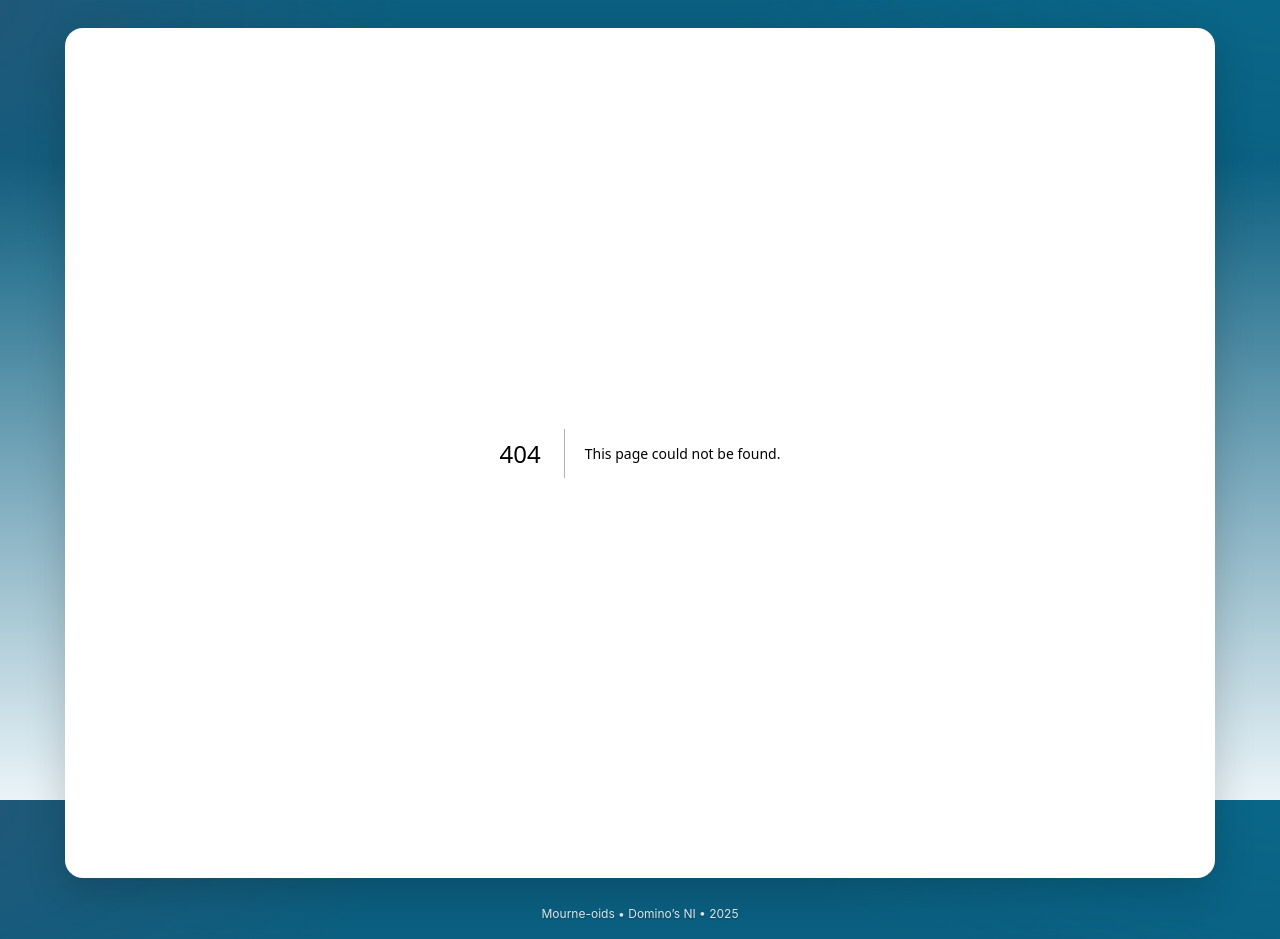
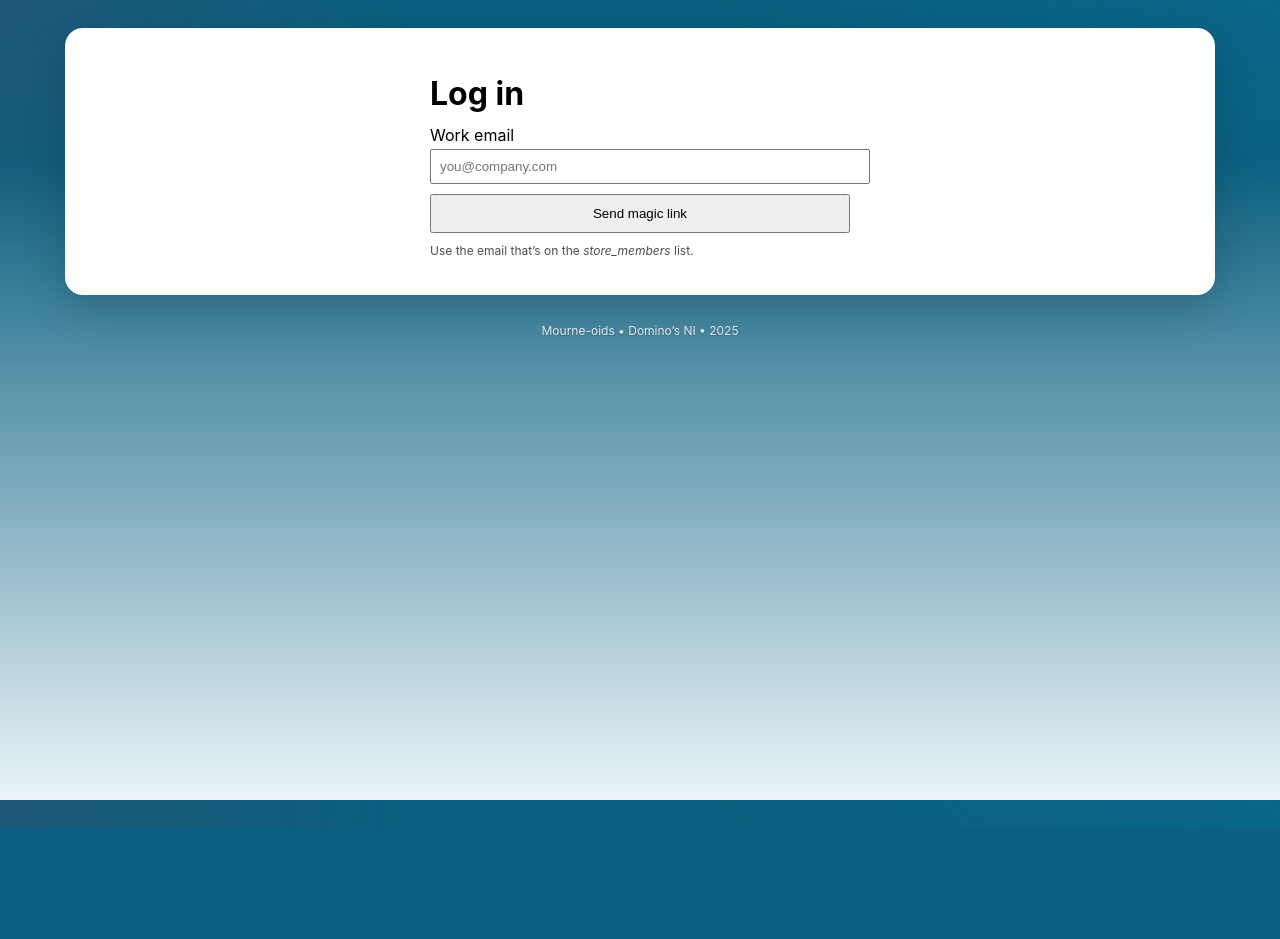
Before and after one commit to dmmh2025/mourne-oids-oer-walkthrough, a Next.js app: page /login in a window 1280 px wide. Before the commit this address had no page. After the commit the page ends 828 px from the top, so only its background shows below. Built offline with nearby package versions, Linux system fonts and the light colour scheme; no server answers.

Commit message:
Create page.tsx

```diff
--- /dev/null
+++ b/app/login/page.tsx
@@ -0,0 +1,57 @@
+"use client";
+export const dynamic = "force-dynamic";
+
+import * as React from "react";
+import { createClient } from "@supabase/supabase-js";
+
+const url = process.env.NEXT_PUBLIC_SUPABASE_URL || "";
+const anon = process.env.NEXT_PUBLIC_SUPABASE_ANON_KEY || "";
+const supabase = createClient(url, anon);
+
+export default function LoginPage() {
+  const [email, setEmail] = React.useState("");
+  const [status, setStatus] = React.useState<string | null>(null);
+
+  async function sendLink(e: React.FormEvent) {
+    e.preventDefault();
+    setStatus("Sending magic link…");
+
+    const { error } = await supabase.auth.signInWithOtp({
+      email,
+      options: {
+        // Redirect back to your site after clicking the email link
+        emailRedirectTo:
+          typeof window !== "undefined" ? window.location.origin : undefined,
+      },
+    });
+
+    if (error) setStatus(`Error: ${error.message}`);
+    else setStatus("Check your inbox for the login link.");
+  }
+
+  return (
+    <main style={{ maxWidth: 420, margin: "0 auto" }}>
+      <h1 style={{ marginBottom: 12 }}>Log in</h1>
+      <form onSubmit={sendLink} style={{ display: "grid", gap: 10 }}>
+        <label>
+          Work email
+          <input
+            type="email"
+            required
+            value={email}
+            onChange={(e) => setEmail(e.target.value)}
+            placeholder="you@company.com"
+            style={{ width: "100%", padding: 8, marginTop: 4 }}
+          />
+        </label>
+        <button type="submit" style={{ padding: "10px 14px" }}>
+          Send magic link
+        </button>
+      </form>
+      {status && <p style={{ marginTop: 10 }}>{status}</p>}
+      <p style={{ fontSize: 12, opacity: 0.7, marginTop: 10 }}>
+        Use the email that’s on the <em>store_members</em> list.
+      </p>
+    </main>
+  );
+}
```
